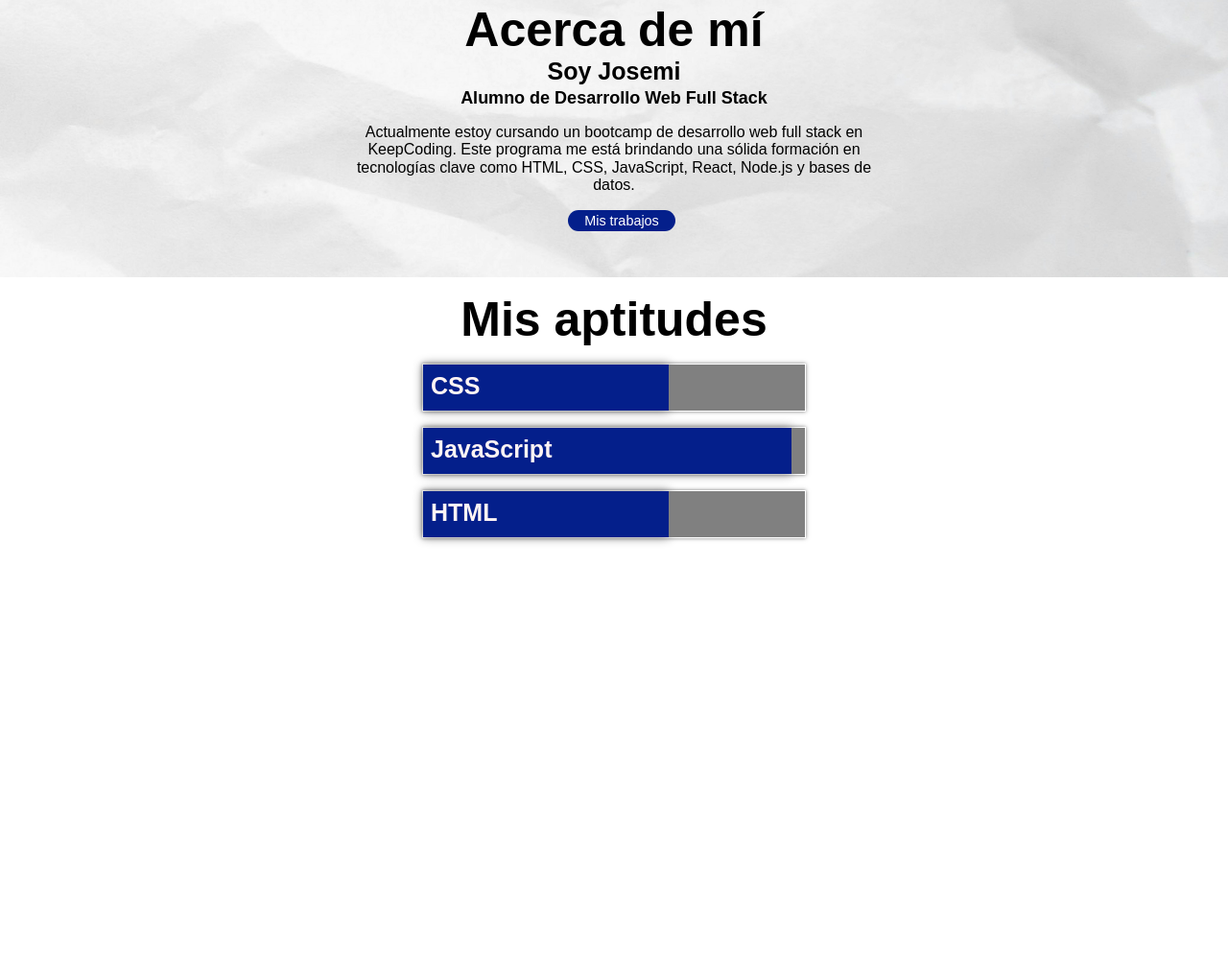
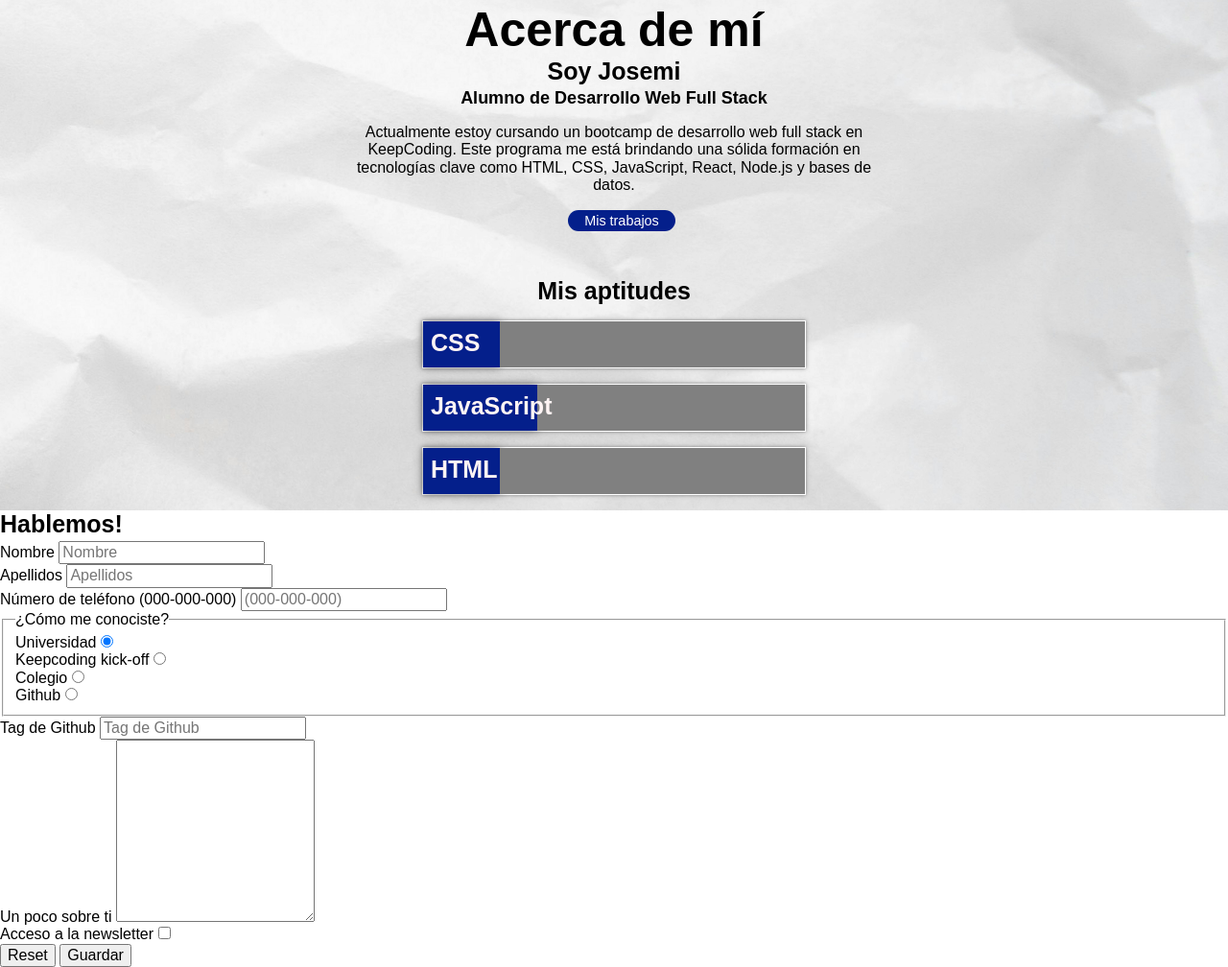
Before and after one commit to Josemiguel736/portfolio, a plain HTML site: page index.html in a window 1280 px wide. Shown: the part 858-1866 px from the top of the page at 96% size. Before the commit the page ends 1435 px from the top, so only its background shows below. Drawn offline with Linux system fonts and the light colour scheme.

Commit message:
Estructura contacto creada

```diff
--- a/index.html
+++ b/index.html
@@ -11,6 +11,7 @@
     <link rel="stylesheet" href="styles/about_me.css">
     <link rel="stylesheet" href="styles/inicio.css">
     <link rel="stylesheet" href="styles/capability.css">
+    <link rel="stylesheet" href="styles/contact.css">
 </head>
 <body>
     <header class="header">
@@ -64,11 +65,10 @@
                         HTML, CSS, JavaScript, React, Node.js y bases de datos.
                     </p>
                     <a class="button about" href="#">Mis trabajos</a>
-                </div>
-        </section>
 
-        <section class="contain">
-            <h1>Mis aptitudes</h1>
+
+
+            <h2>Mis aptitudes</h2>
             <div class="progress p20">
                 <div class="bar">
                     <div class="text"><h2>CSS</h2></div>
@@ -87,9 +87,73 @@
                     <div class="progress-value"></div>
                 </div>
             </div>
+        </div>
         </section>
+    </main>
+    <section>
+        <div>
+            <h2>Hablemos!</h2>
+            <form method="post" action="contact.user">
+                <div class="form_element">
+                    <label for="name">Nombre</label>
+                    <input class="input" type="text" id="name" placeholder="Nombre" autocomplete="given-name" required>
+                </div>
+                <div class="form_element"></div>
+                    <label for="last_name">Apellidos</label>
+                    <input class="input" type="text" id="last_name" placeholder="Apellidos" autocomplete="family-name" required>
+                </div>
+                <div class="form_element"></div>
+                    <label for="tel">Número de teléfono (000-000-000)</label>
+                    <input class="input" type="tel" id="tel" placeholder="(000-000-000)" autocomplete="tel"
+                    pattern="[0-9]{3}-[0-9]{3}-[0-9]{3}" title="Formato adecuado 000-000-000" required>
+                </div>
+                <fieldset class="form_element">
+                    <legend>¿Cómo me conociste?</legend>
+                    <div>
+                        <label for="university">Universidad</label>
+                        <input type="radio" name="know" id="university" value="Universidad" checked required>
+                    </div>
+                    <div>
+                        <label for="keepcoding">Keepcoding kick-off</label>
+                        <input type="radio" name="know" id="keepcoding" value="KeepCoding">
+                    </div>
+                    <div>
+                        <label for="colegio">Colegio</label>
+                        <input type="radio" name="know" id="colegio" value="Colegio">
+                    </div>
+                    <div>
+                        <label for="github">Github</label>
+                        <input type="radio" name="know" id="github" value="Github">
+                    </div>
+                </fieldset>
+                    <div class="form_element">
+                        <label for="git_tag">Tag de Github</label>
+                        <input class="input" type="text" id="git_tag" placeholder="Tag de Github" autocomplete="off"
+                        pattern="^@[^\s]+" title="Inserta tu tag de Github ejemplo: @TagDeEjemplo" required>
+                    </div>
+                    <div class="form_element">
+                        <label for="info">Un poco sobre ti</label>
+                        <textarea class="input" name="contactinfo" id="info" maxlength="180" rows="10" title="Máximo 180 caracteres">
+                    </textarea>
+                    </div>
+                    <div class="form_element">
+                        <div>
+                        <label>Acceso a la newsletter</label>
+                        <input type="checkbox" id="newsletter" name="newsletter">
+                    </div>
+                    </div>
+                    <div class="form_element">
+                        <div>
+                        <button class="btn secondary" type="Reset">Reset</button>
+                        <button class="btn" type="submit">Guardar</button>
+                    </div>
+                    </div>
 
-    </main>
+            </form>
+
+        </div>
+
+    </section>
 
 </body>
 </html>
--- a/styles/about_me.css
+++ b/styles/about_me.css
@@ -15,5 +15,6 @@
     p{
         margin: 0 2rem 1rem ;
         max-width: 35rem;
+        min-width: 300px;
     }
 }
--- a/styles/capability.css
+++ b/styles/capability.css
@@ -51,7 +51,7 @@
     box-shadow: 0 0 10px gray;
     animation: progress 5s linear;
     animation-fill-mode: forwards;
-    position: absolute;
+
 }
 
 @media screen and (prefers-reduced-motion: no-preference) {
--- a/styles/inicio.css
+++ b/styles/inicio.css
@@ -25,6 +25,8 @@
     }
 
     .avatar{
+        border: 5px ridge red;
+        border-radius: 50%;
         margin-left: 3rem;
         width: 70%;
     }
```
Also changed, not shown: styles/contact.css (added).
